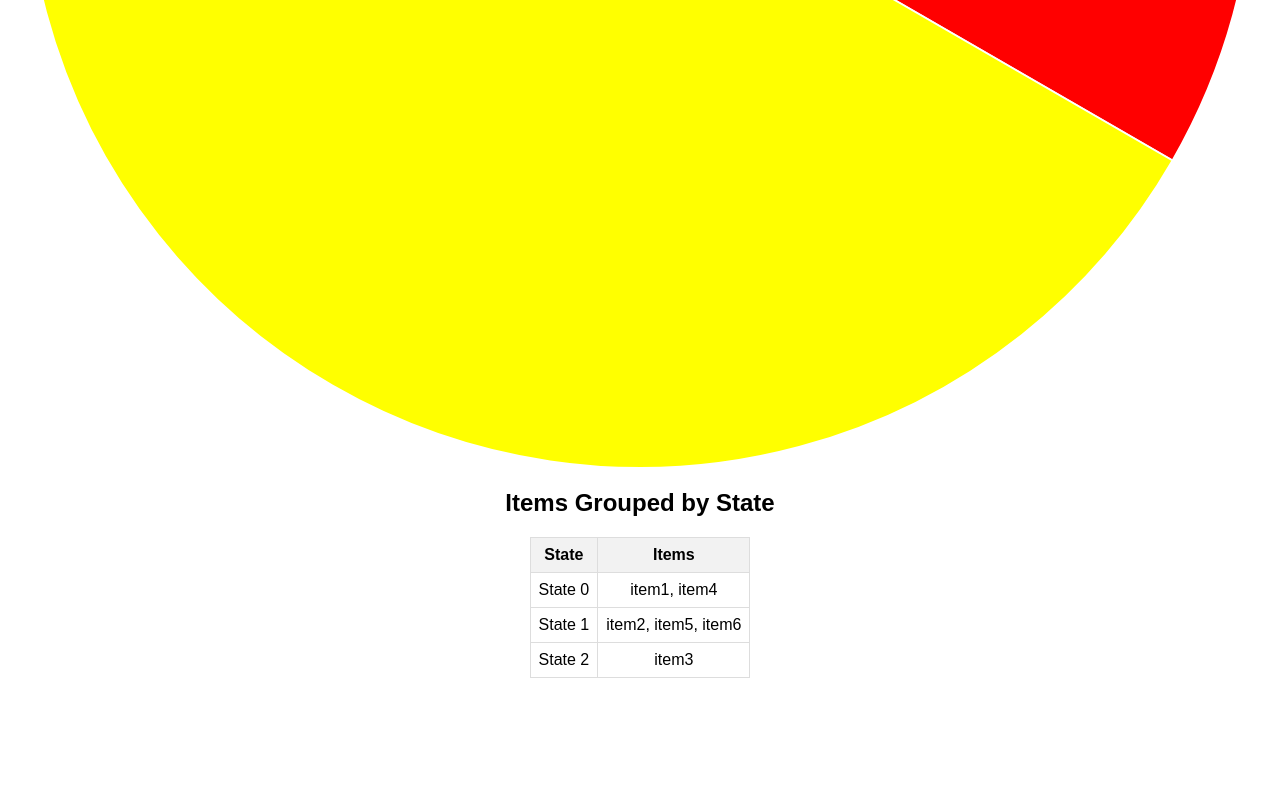
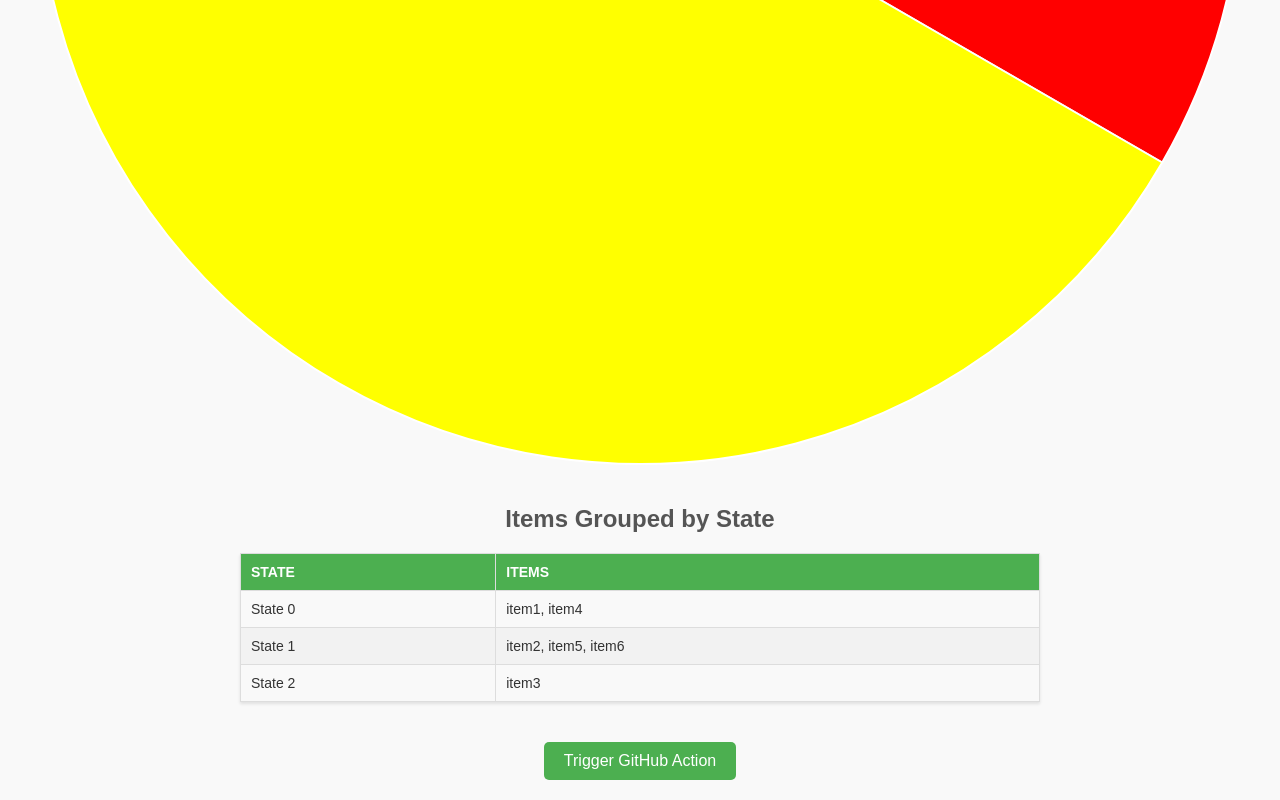
Before and after one commit to joaoprsantos/data_viz, a plain HTML site: page index.html in a window 1280 px wide. Shown: the part 875-1675 px from the top of the page. Before the commit the page ends 1573 px from the top, so only its background shows below. Drawn offline with nearby package versions, Linux system fonts and the light colour scheme.

Commit message:
adding action button

```diff
--- a/index.html
+++ b/index.html
@@ -20,6 +20,7 @@
         </thead>
         <tbody></tbody>
     </table>
+    <button id="triggerAction">Trigger GitHub Action</button>
     <script src="script.js"></script>
 </body>
 </html>
--- a/script.js
+++ b/script.js
@@ -17,7 +17,7 @@ document.addEventListener("DOMContentLoaded", function() {
             new Chart(ctx, {
                 type: 'pie',
                 data: {
-                    labels: ['Only ROMA groups', 'ROMA and RN groups', 'Only RN groups'],
+                    labels: ['State 0', 'State 1', 'State 2'],
                     datasets: [{
                         data: [stateCounts[0], stateCounts[1], stateCounts[2]],
                         backgroundColor: ['red', 'yellow', 'green']
@@ -44,4 +44,29 @@ document.addEventListener("DOMContentLoaded", function() {
             }
         })
         .catch(error => console.error('Error fetching data:', error));
+
+    document.getElementById('triggerAction').addEventListener('click', function() {
+        const token = 'XXXXX';
+        const repo = 'joaoprsantos/data_viz';
+        const workflowId = 'trigger-action.yml';
+
+        fetch(`https://api.github.com/repos/${repo}/actions/workflows/${workflowId}/dispatches`, {
+            method: 'POST',
+            headers: {
+                'Authorization': `token ${token}`,
+                'Accept': 'application/vnd.github.v3+json'
+            },
+            body: JSON.stringify({
+                ref: 'main' // or the branch you want to trigger the workflow on
+            })
+        })
+        .then(response => {
+            if (response.ok) {
+                alert('GitHub Action triggered successfully!');
+            } else {
+                alert('Failed to trigger GitHub Action.');
+            }
+        })
+        .catch(error => console.error('Error triggering GitHub Action:', error));
+    });
 });
--- a/styles.css
+++ b/styles.css
@@ -1,18 +1,65 @@
 body {
     font-family: Arial, sans-serif;
     text-align: center;
+    margin: 0;
+    padding: 20px;
+    background-color: #f9f9f9;
+}
+
+h1 {
+    color: #333;
+}
+
+h2 {
+    margin-top: 40px;
+    color: #555;
+}
+
+canvas {
+    margin-top: 20px;
 }
 
 table {
     margin: 20px auto;
     border-collapse: collapse;
+    width: 80%;
+    max-width: 800px;
+    box-shadow: 0 2px 3px rgba(0, 0, 0, 0.1);
 }
 
 th, td {
     border: 1px solid #ddd;
-    padding: 8px;
+    padding: 10px;
+    text-align: left;
 }
 
 th {
+    background-color: #4CAF50;
+    color: white;
+    text-transform: uppercase;
+    font-size: 14px;
+}
+
+tr:nth-child(even) {
     background-color: #f2f2f2;
 }
+
+td {
+    font-size: 14px;
+    color: #333;
+}
+
+button {
+    margin-top: 20px;
+    padding: 10px 20px;
+    font-size: 16px;
+    background-color: #4CAF50;
+    color: white;
+    border: none;
+    border-radius: 5px;
+    cursor: pointer;
+}
+
+button:hover {
+    background-color: #45a049;
+}
```
Also changed, not shown: 1 other file.
